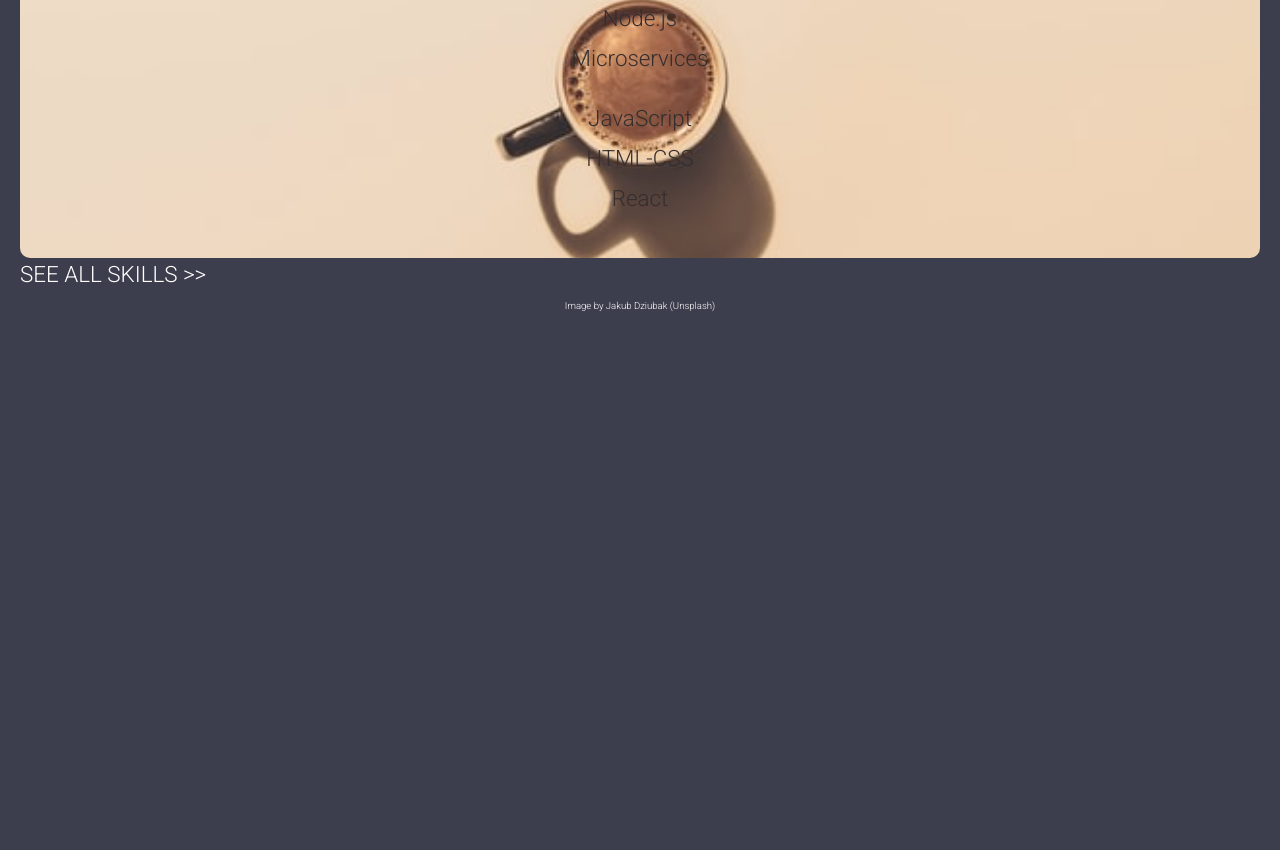
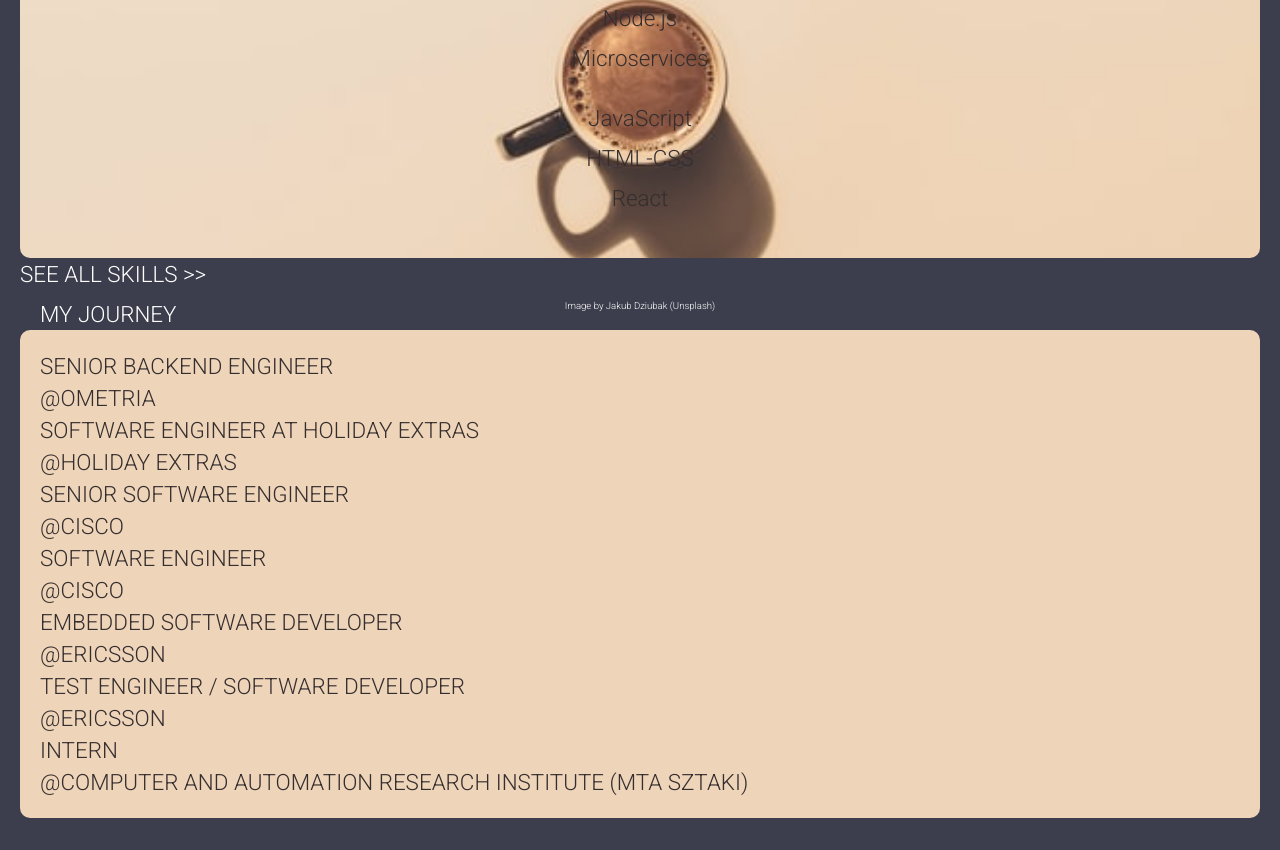
Before and after one commit to pehor/myportfoliowebsite, a Next.js app: page / in a window 1280 px wide. Shown: the part 876-1726 px from the top of the page. Before the commit the page ends 1198 px from the top, so only its background shows below. Built offline with nearby package versions, Linux system fonts and the light colour scheme.

Commit message:
Adding myjourney card

```diff
--- a/content/jobs.js
+++ b/content/jobs.js
@@ -1,44 +1,58 @@
 export default [
   {
-    title: 'Senior Backend Engineer at Ometria',
-    description: 'Creating marketing experiences our customers will love',
+    title: 'Senior Backend Engineer',
+    company: 'Ometria',
+    description: 'Building scalable cloud-based microservices to support the multi-channel marketing platform.',
     dates: 'July 2020 - present',
+    year: '2020',
     logo: '/ometria-logo.png'
   },
   {
     title: 'Software Engineer at Holiday Extras',
+    company: 'Holiday Extras',
     description: 'Delivering features to the high-traffic ecommerce platform, both on the frontend and the backend',
     dates: 'September 2017 - July 2020',
+    year: '2017',
     logo: '/holidayextras-logo.png'
   },
   {
-    title: 'Senior Software Engineer at Cisco',
+    title: 'Senior Software Engineer',
+    company: 'Cisco',
     description: 'Developing an IPTV/OTT video platform built on the AWS cloud',
     dates: 'November 2016 - July 2017',
+    year: '2016',
     logo: 'cisco-logo.svg'
   },
   {
-    title: 'Software Engineer at Cisco',
+    title: 'Software Engineer',
+    company: 'Cisco',
     description: 'Client side software development on video streaming / broadcasting systems and data migration',
     dates: 'August 2013 - November 2016',
+    year: '2013',
     logo: 'cisco-logo.svg'
   },
   {
-    title: 'Embedded software developer at Ericsson',
+    title: 'Embedded software developer',
+    company: 'Ericsson',
     description: 'Software development, Lab responsible in the Cloud infrastructure area',
     dates: 'March 2013 - August 2013',
+    year: '2013',
     logo: 'ericsson-logo.svg'
   },
   {
-    title: 'Test engineer / Software developer at Ericsson',
+    title: 'Test engineer / Software developer',
+    company: 'Ericsson',
     description: 'Integration, testing and test tool development in the Digital Broadcast Television area',
     dates: 'July 2009 - March 2013',
+    year: '2009',
     logo: 'ericsson-logo.svg'
   },
   {
-    title: 'Intern at Computer and Automation Research Institute (MTA SZTAKI)',
+    title: 'Intern',
+    company: 'Computer and Automation Research Institute (MTA SZTAKI)',
     description: 'Research and development in the Computer Vision area',
     dates: '2008-2009',
+    year: '2008',
     logo: 'sztaki-logo.png'
   }
 ]
--- a/content/texts.js
+++ b/content/texts.js
@@ -1,7 +1,7 @@
 export default {
   summary: [
-    'Building scalable web applications in the cloud, currently focusing on backend microservices and with a background in frontend development.',
-    'Solving problems - regardless of the language, field or technology.',
+    'Building scalable web applications in the cloud, currently focusing on backend microservices and having a background in frontend development.',
+    'Solving problems - regardless of field, language or technology.',
     'Striving to help the teams I work with not only by delivering software, but also by guiding them towards better communication and knowledge management.'
   ],
   topSkills: {
--- /dev/null
+++ b/src/components/myJourneyCard.jsx
@@ -0,0 +1,25 @@
+import CardContainer from './cardContainer'
+import React from 'react'
+import styles from './myJourneyCard.module.scss'
+import { cx } from '../lib/cssTools'
+import commonStyles from '../commonStyles/tools.scss'
+
+export default function MyJourneyCard (props) {
+  return (
+    <>
+      <CardContainer className={ styles.myJourneyCard } preHeaderContent={ 'MY JOURNEY' }>
+        <div>
+          { props.jobs.map((job, index) => {
+            return (
+              <p key={ index }>
+                { job.title.toUpperCase() }
+                <br/>
+                @{ job.company.toUpperCase() }
+              </p>
+            )
+          })}
+        </div>
+      </CardContainer>
+    </>
+  )
+}
--- /dev/null
+++ b/src/components/myJourneyCard.module.scss
@@ -0,0 +1,3 @@
+.myJourneyCard {
+
+}
--- a/src/pages/index.jsx
+++ b/src/pages/index.jsx
@@ -1,10 +1,11 @@
 import MainContainer from '../components/mainContainer'
-// import styles from './index.module.scss'
 import texts from '../../content/texts'
+import jobs from '../../content/jobs'
 import WelcomeCard from '../components/welcomeCard'
 import AboutCard from '../components/aboutCard'
 import Spacer from '../components/spacer'
 import TopSkillsCard from '../components/topSkillsCard'
+import MyJourneyCard from '../components/myJourneyCard'
 
 export default function Index (props) {
   return (
@@ -15,6 +16,7 @@ export default function Index (props) {
       <Spacer/>
       <TopSkillsCard { ...props }/>
       <Spacer/>
+      <MyJourneyCard { ...props }/>
     </MainContainer>
   )
 }
@@ -22,7 +24,8 @@ export default function Index (props) {
 export async function getStaticProps () {
   return {
     props: {
-      texts
+      texts,
+      jobs
     }
   }
 }
```
